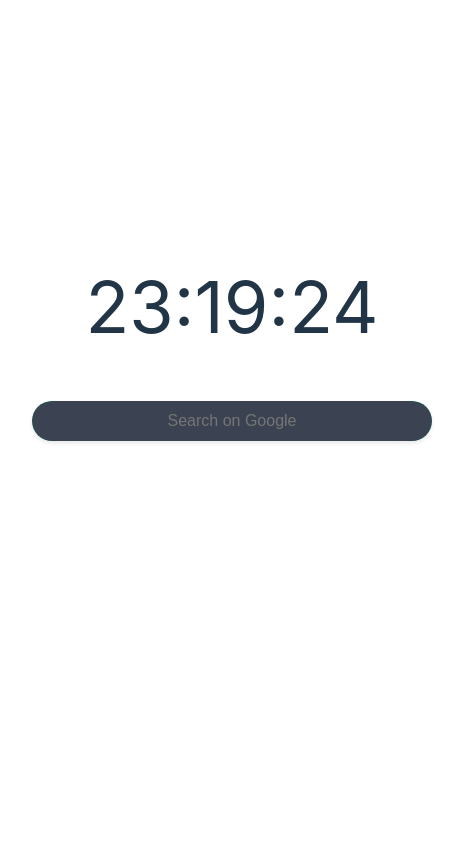
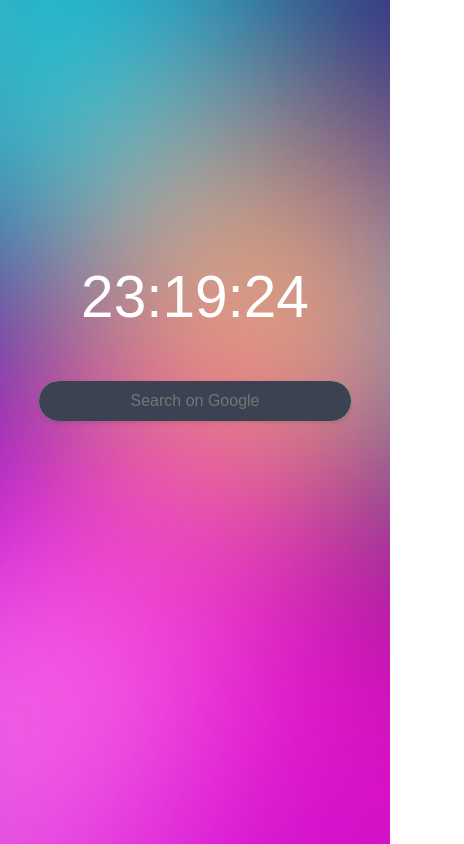
Before and after one commit to Kuttesch/HorizonStart, a React (Vite) app: page / in a window 390 px wide. Shown: the whole page, 464 px wide, since content can reach past the window. Built offline with nearby package versions, Linux system fonts and the light colour scheme; no server answers; the HTML template or start-up script is replaced by a standard one.

Commit message:
rudimental mobile support

```diff
--- a/src/App.css
+++ b/src/App.css
@@ -1,8 +1,18 @@
 #root {
-  max-width: 1280px;
-  margin: 0 auto;
-  padding: 2rem;
-  text-align: center;
+  position: relative;
+    display: flex;
+    flex-direction: column;
+    align-items: center;
+    justify-content: center;
+    height: 100vh;
+    width: 100vw;
+    margin: 0;
+    color: #ffffff;
+    font-family: Arial;
+    background-image: url("./Background.jpg");
+    background-color: #0e4fd1;
+    background-size: cover;
+    background-position: center;
 }
 
 .Search {
@@ -74,3 +84,42 @@
   align-items: flex-start;
   height: 130px;
 }
+
+@media (max-width:1250px) {
+  .weathercards{
+    margin-top: 20px;
+    margin-bottom: 20px;
+    display: flex;
+    flex-direction: column;
+    align-items: flex-start;
+    height: 130px;
+  }
+
+  .Search {
+    margin-top: 0;
+    margin-bottom: 0;
+    position: relative;
+    display: flex;
+    flex-direction: column;
+    justify-content: center;
+    align-items: center;
+  }
+
+  .search-bar {
+    display: flex;
+    align-items: center;
+    justify-content: center;
+    width: 80vw;
+    height: 40px;
+    background-color: #29c178;
+    border-radius: 20px;
+    box-shadow: 0 2px 4px rgba(0, 0, 0, 0.1);
+    position: relative;
+    overflow: hidden;
+  }
+
+  .clock {
+    font-size: 15vw;
+    margin-bottom: 40px;
+  }
+}
--- a/src/App.jsx
+++ b/src/App.jsx
@@ -174,8 +174,23 @@ function App() {
       minTemp={todayWeather.minTemp}
       date={todayWeather.date}
       icon={todayWeather.icon}
-    />
-  )}
+    />)}
+  {tomorrowWeather.currentTemp && (
+  <Weather
+      currentTemp={tomorrowWeather.currentTemp}
+      maxTemp={tomorrowWeather.maxTemp}
+      minTemp={tomorrowWeather.minTemp}
+      date={tomorrowWeather.date}
+      icon={tomorrowWeather.icon}
+    />)}
+  {lastWeather.currentTemp && (
+    <Weather
+      currentTemp={lastWeather.currentTemp}
+      maxTemp={lastWeather.maxTemp}
+      minTemp={lastWeather.minTemp}
+      date={lastWeather.date}
+      icon={lastWeather.icon}
+    />)}
 </div>
     </>
   );
--- a/src/components/weather.css
+++ b/src/components/weather.css
@@ -73,3 +73,16 @@
     font-family: 'Material Symbols Outlined';
     font-size: 90px;
 }
+
+@media (max-width:1250px) {
+    .weather{
+        display: flex;
+        flex-direction: row;
+        margin-bottom: 10px;
+        width: 80vw;
+        height: 130px;
+        border-radius: 20px;
+        background: linear-gradient(91deg, rgba(30, 30, 30, 0.95) 0%, rgba(30, 30, 30, 0.85) 100%);
+        /*background-color: brown;*/
+    }
+  }
--- a/src/components/weather.jsx
+++ b/src/components/weather.jsx
@@ -1,6 +1,6 @@
 import './weather.css'
 
-function Weather(currentTemp,maxTemp,minTemp,date,icon){
+function Weather({currentTemp,maxTemp,minTemp,date,icon}){
     if (currentTemp === undefined || maxTemp === undefined || minTemp === undefined || date === undefined || icon === undefined) {
         return null; // or return a loading indicator
     }
```
Also changed, not shown: src/Background.jpg (added).
